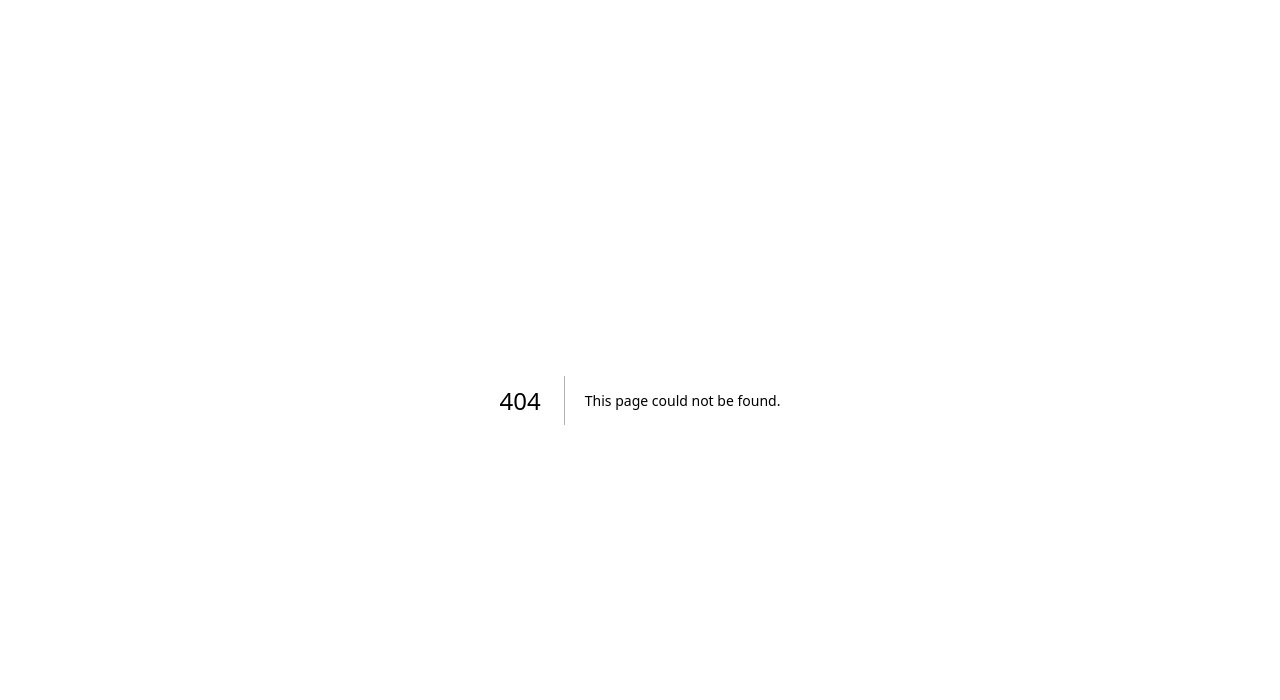
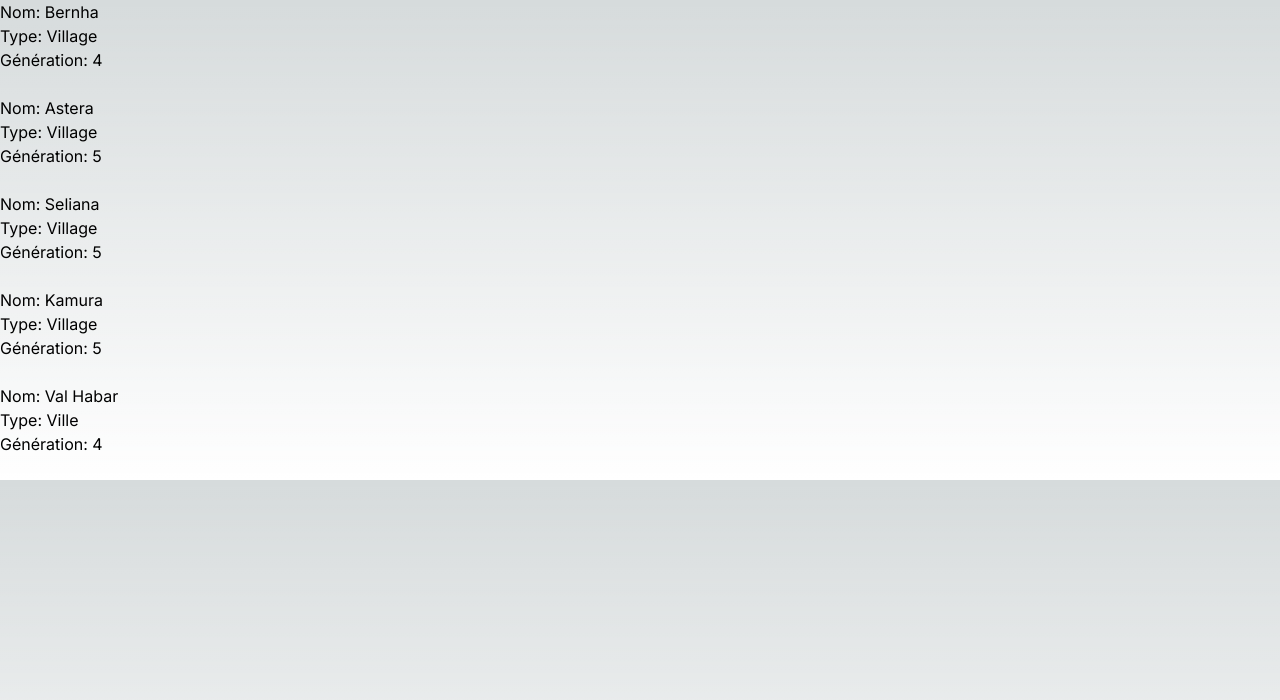
Before and after one commit to BadzyX/mh_bestiary, a Next.js app: page /place in a window 1280 px wide. Before the commit this address had no page. Shown: the top 700 px of the page. Built offline with nearby package versions, Linux system fonts and the light colour scheme.

Commit message:
add(place): init place page

```diff
--- /dev/null
+++ b/src/app/place/page.tsx
@@ -0,0 +1,48 @@
+export default function Place() {
+  // Type qu'on crée nous même
+  type Place = {
+    name: string;
+    type: "village" | "city";
+    generation: number;
+  };
+
+  // Tableau d'objets
+  const places: Place[] = [
+    {
+      name: "Bernha",
+      type: "village",
+      generation: 4,
+    },
+    {
+      name: "Astera",
+      type: "village",
+      generation: 5,
+    },
+    {
+      name: "Seliana",
+      type: "village",
+      generation: 5,
+    },
+    {
+      name: "Kamura",
+      type: "village",
+      generation: 5,
+    },
+    {
+      name: "Val Habar",
+      type: "city",
+      generation: 4,
+    },
+  ];
+
+  // Boucle de tous nos objets de notre tableau "places"
+  return places.map((place: Place, index: number) => (
+    <div key={index}>
+      <p>Nom: {place.name}</p>
+      <p>Type: {place.type === "city" ? "Ville" : "Village"}</p>
+      <p>Génération: {place.generation}</p>
+
+      <br />
+    </div>
+  ));
+}
```
